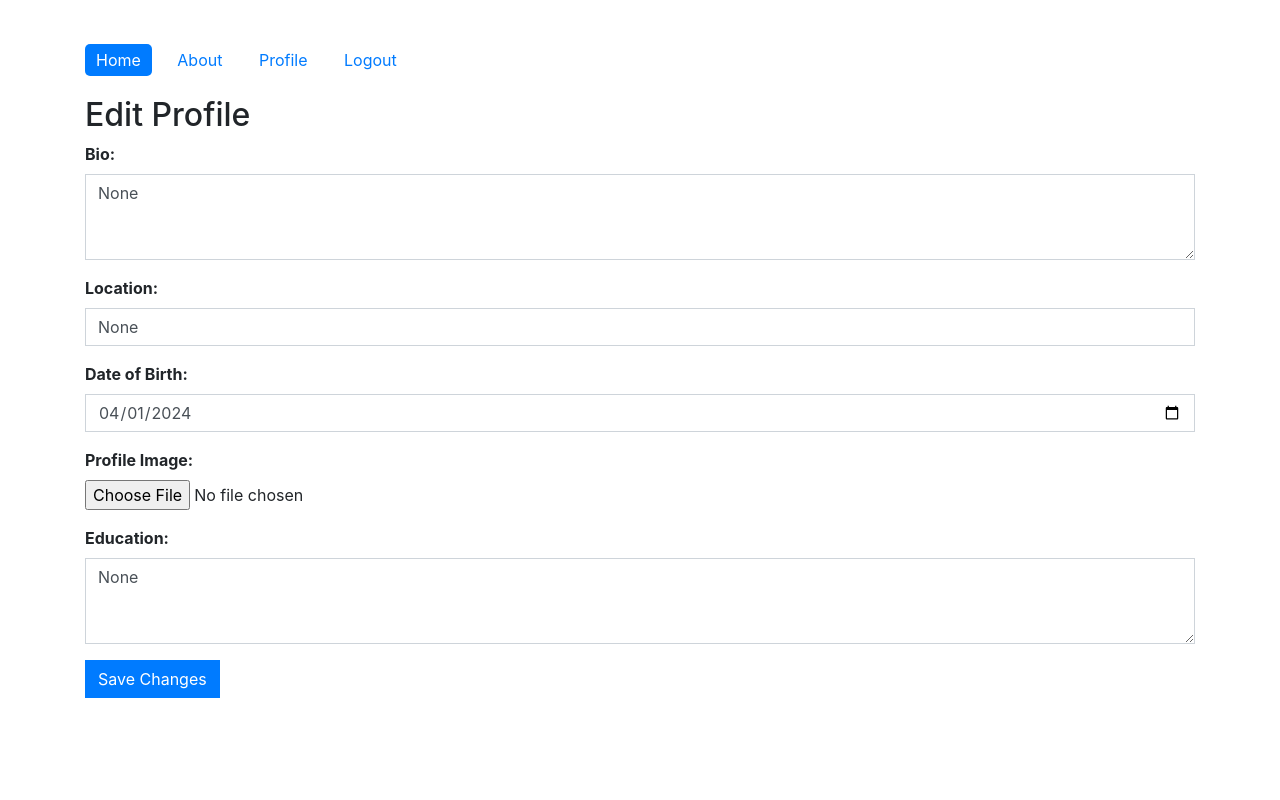
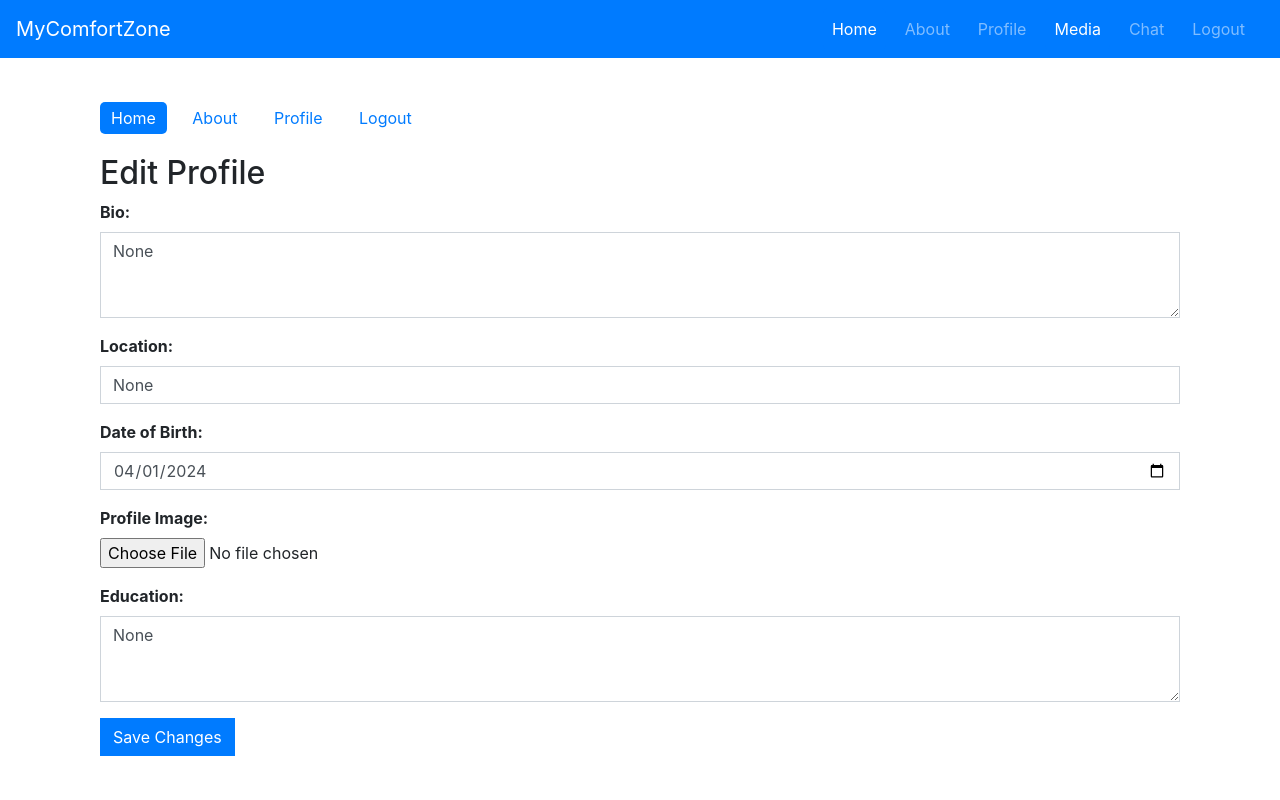
Before and after one commit to Muhambs/MyComfortZone, a Django app: page /editprofile/ in a window 1280 px wide. Run offline with Django 5.2, Linux system fonts and the light colour scheme; a user stored in the database is signed in; data comes from the database, SQL or seed files in the repository; both versions use the stored data as it was after the commit; some libraries are stand-ins or nearby versions.

Commit message:
navbar added

```diff
--- a/projecthadas/core/forms.py
+++ b/projecthadas/core/forms.py
@@ -1,7 +1,7 @@
 from django.contrib.auth.forms import UserCreationForm
 from django.contrib.auth.models import User, Group
 from django import forms
-from .models import UserProfuile, Appointment, doctor
+from .models import UserProfuile, Appointment, doctor, Media
 
 
 class RegisterViewpatient(UserCreationForm):
@@ -42,3 +42,9 @@
     def __init__(self, *args, **kwargs):
         super(AppointmentForm, self).__init__(*args, **kwargs)
         self.fields['doctor'].queryset = User.objects.filter(profile__is_doctor=True)
+
+
+class MediaForm(forms.ModelForm):
+    class Meta:
+        model = Media
+        fields = ['title', 'file', 'link']
--- a/projecthadas/core/models.py
+++ b/projecthadas/core/models.py
@@ -57,3 +57,12 @@
 
     def __str__(self):
         return f"{self.patient.username} appointment with {self.doctor.username} on {self.appointment_time}"
+
+class Media(models.Model):
+    title = models.CharField(max_length=255)
+    file = models.FileField(upload_to='media/', blank=True, null=True)  # For uploading files
+    link = models.URLField(max_length=500, blank=True, null=True)  # For storing external links
+    doctor = models.ForeignKey(User, related_name='uploaded_media', on_delete=models.CASCADE)
+
+    def __str__(self):
+        return self.title
--- /dev/null
+++ b/projecthadas/core/templates/base.html
@@ -0,0 +1,57 @@
+<!DOCTYPE html>
+<html lang="en">
+<head>
+    <meta charset="UTF-8">
+    <meta name="viewport" content="width=device-width, initial-scale=1.0">
+    <title>{% block title %}My Site{% endblock %}</title>
+    <link href="https://stackpath.bootstrapcdn.com/bootstrap/4.5.2/css/bootstrap.min.css" rel="stylesheet">
+</head>
+<body>
+    <nav class="navbar navbar-expand-lg navbar-dark bg-primary">
+        <a class="navbar-brand" href="{% url 'home' %}">MyComfortZone</a>
+        <button class="navbar-toggler" type="button" data-toggle="collapse" data-target="#navbarContent" aria-controls="navbarContent" aria-expanded="false" aria-label="Toggle navigation">
+            <span class="navbar-toggler-icon"></span>
+        </button>
+
+        <div class="collapse navbar-collapse" id="navbarContent">
+            <ul class="navbar-nav ml-auto">
+                <li><a href="{% url 'home' %}" class="nav-link active">Home</a></li>
+                <li><a href="#" class="nav-link">About</a></li>
+                {% if user.is_authenticated %}
+                    <li><a href="{% url 'profile' %}" class="nav-link">Profile</a></li>
+                    <li><a href="{% url 'media' %}" class="nav-link active">Media</a></li>
+                    <li><a href="{% url 'chat' %}" class="nav-link">Chat</a></li>
+                    <li><a href="{% url 'logout' %}" class="nav-link">Logout</a></li>
+                {% else %}
+                    <li class="nav-item dropdown">
+                        <a class="nav-link dropdown-toggle" href="#" id="navbarDropdownMenuLink" data-toggle="dropdown" aria-haspopup="true" aria-expanded="false">
+                            SignUp
+                        </a>
+                        <div class="dropdown-menu" aria-labelledby="navbarDropdownMenuLink">
+                            <a class="dropdown-item" href="{% url 'register_patient' %}">As Patient</a>
+                            <a class="dropdown-item" href="{% url 'register_doctor' %}">As Doctor</a>
+                        </div>
+                    </li>
+                    <li class="nav-item dropdown">
+                        <a class="nav-link dropdown-toggle" href="#" id="loginDropdownMenuLink" data-toggle="dropdown" aria-haspopup="true" aria-expanded="false">
+                            Login
+                        </a>
+                        <div class="dropdown-menu" aria-labelledby="loginDropdownMenuLink">
+                            <a class="dropdown-item" href="{% url 'patient_login' %}">As Patient</a>
+                            <a class="dropdown-item" href="{% url 'doctor_login' %}">As Doctor</a>
+                        </div>
+                    </li>
+                {% endif %}
+            </ul>
+        </div>
+    </nav>
+
+    <div class="container mt-4">
+        {% block content %}{% endblock %}
+    </div>
+
+    <script src="https://code.jquery.com/jquery-3.5.1.slim.min.js"></script>
+    <script src="https://cdn.jsdelivr.net/npm/@popperjs/core@2.5.2/dist/umd/popper.min.js"></script>
+    <script src="https://stackpath.bootstrapcdn.com/bootstrap/4.5.2/js/bootstrap.min.js"></script>
+</body>
+</html>
--- a/projecthadas/core/templates/editprofile.html
+++ b/projecthadas/core/templates/editprofile.html
@@ -1,4 +1,7 @@
 <!DOCTYPE html>
+{% extends 'base.html' %}
+{% block title %}Profile{% endblock %}
+{% block content %}
 <html lang="en">
 <head>
     <meta charset="UTF-8">
@@ -87,3 +90,4 @@
 <script src="https://stackpath.bootstrapcdn.com/bootstrap/4.3.1/js/bootstrap.min.js"></script>
 </body>
 </html>
+{% endblock %}
--- a/projecthadas/core/templates/homechat.html
+++ b/projecthadas/core/templates/homechat.html
@@ -1,4 +1,8 @@
 <!DOCTYPE html>
+{% extends 'base.html' %}
+{% block title %}Join Chat{% endblock %}
+{% block content %}
+
 <html>
 <head>
     <meta name="viewport" content="width=device-width, initial-scale=1">
@@ -120,3 +124,4 @@
 
 </body>
 </html>
+{% endblock %}
--- a/projecthadas/core/templates/room.html
+++ b/projecthadas/core/templates/room.html
@@ -1,6 +1,7 @@
 <link rel="stylesheet" href="https://cdnjs.cloudflare.com/ajax/libs/font-awesome/5.15.1/css/all.min.css">
 
 <!DOCTYPE html>
+
 <html>
 <head>
 <meta name="viewport" content="width=device-width, initial-scale=1">
@@ -137,7 +138,7 @@
     .action-links {
         display: flex;
         justify-content: center;
-        gap: 20px; /* Adjust the space between links as needed */
+        gap: 20px;
         margin-top: 20px;
     }
 
@@ -153,7 +154,7 @@
     .action-link:hover, .action-link:focus {
         background-color: #0056b3;
         transform: translateY(-2px);
-        text-decoration: none; /* Ensure the text decoration is removed on hover/focus */
+        text-decoration: none;
     }
 
     .action-link:active {
--- a/projecthadas/core/urls.py
+++ b/projecthadas/core/urls.py
@@ -1,5 +1,6 @@
 from django.urls import path, include
 from . import views
+from .views import *
 
 urlpatterns = [
     path('', views.home, name='home'),
@@ -13,13 +14,17 @@
     path('editprofile/', views.editprofile, name='editprofile'),
     path('contact/', views.contact, name='contact'),
     path('chat/', views.chat, name='chat'),
+    path('media/', views.media, name='media'),
     path('chat/checkview', views.checkview, name='checkview'),
     path('send', views.send, name='send'),
+    path('media/upload/', views.upload_media, name='upload_media'),
+    path('media/delete/<int:media_id>/', delete_media, name='delete_media'),
     path('getMessages/<str:room>/', views.getMessages, name='getMessages'),
     path('book_appointment/', views.book_appointment, name='book_appointment'),
     path('view_appointments/', views.view_appointments, name='view_appointments'),
     path('delete_appointment/<int:appointment_id>/', views.delete_appointment, name='delete_appointment'),
     path('update_appointment_status/<int:appointment_id>/<str:status>/', views.update_appointment_status, name='update_appointment_status'),
     path('<str:room>/', views.room, name='room'),
+    path('view_appointments/', view_appointments, name='view_appointment'),
 
 ]
--- a/projecthadas/core/views.py
+++ b/projecthadas/core/views.py
@@ -5,9 +5,6 @@
 from django.contrib.auth.models import Group
 from django.views.decorators.csrf import csrf_exempt
 from django.views.decorators.http import require_POST
-
-from .models import Appointment
-from .forms import AppointmentForm
 from django.views.generic import CreateView
 from django.urls import reverse_lazy
 from .decorates import *
@@ -15,7 +12,7 @@
 from django.contrib.auth import authenticate, login, logout
 from django.contrib import messages
 from .forms import *
-from .models import Room,Message
+from .models import *
 def home(request):
     return render(request, 'home.html')
 
@@ -221,3 +218,46 @@
     appointment = get_object_or_404(Appointment, id=appointment_id, doctor=request.user)  # Check ownership
     appointment.delete()
     return redirect('view_appointments')
+
+@login_required
+def media(request):
+    if request.method == 'POST':
+        form = MediaForm(request.POST, request.FILES)
+        if form.is_valid():
+            media_item = form.save(commit=False)
+            media_item.doctor = request.user
+            media_item.save()
+            messages.success(request, 'Media uploaded successfully!')
+            return redirect('media')
+        else:
+            messages.error(request, 'Error uploading file. Please check the form.')
+    else:
+        form = MediaForm()
+    media_list = Media.objects.all()
+    return render(request, 'media.html', {'form': form, 'media_list': media_list})
+@login_required
+def upload_media(request):
+    if request.method == 'POST':
+        form = MediaForm(request.POST, request.FILES)
+        if form.is_valid():
+            media = form.save(commit=False)
+            media.doctor = request.user
+            media.save()
+            messages.success(request, 'Media uploaded successfully!')
+            return redirect('media')
+        else:
+            messages.error(request, 'Error uploading file. Please check the form.')
+            return render(request, 'media.html', {'form': form})
+    else:
+        form = MediaForm()
+    return render(request, 'media.html', {'form': form})
+
+@login_required
+@require_POST  # Ensures this view can only be called with POST requests
+def delete_media(request, media_id):
+    media = get_object_or_404(Media, id=media_id)
+    if request.user.profile.is_doctor:  # Check if the user is a doctor
+        media.delete()
+        return redirect('media')
+    else:
+        return redirect('media')
```
Also changed, not shown: projecthadas/core/templates/book_appointment.html (+6 -3 lines), projecthadas/core/templates/home.html (+7 -0 lines), projecthadas/core/templates/media.html (added, +81 -0 lines), projecthadas/core/templates/profile.html (+6 -1 lines), projecthadas/core/templates/view_appointments.html (+78 -1 lines), projecthadas/db.sqlite3.
